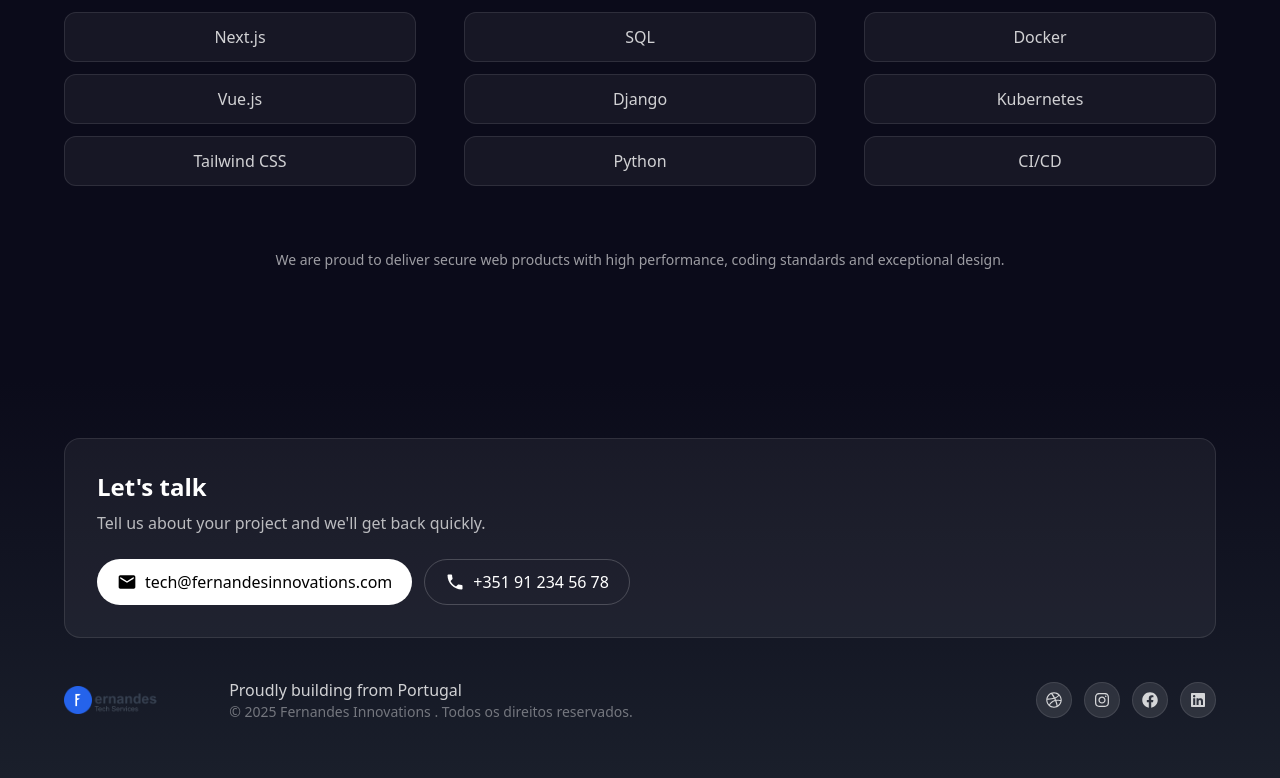
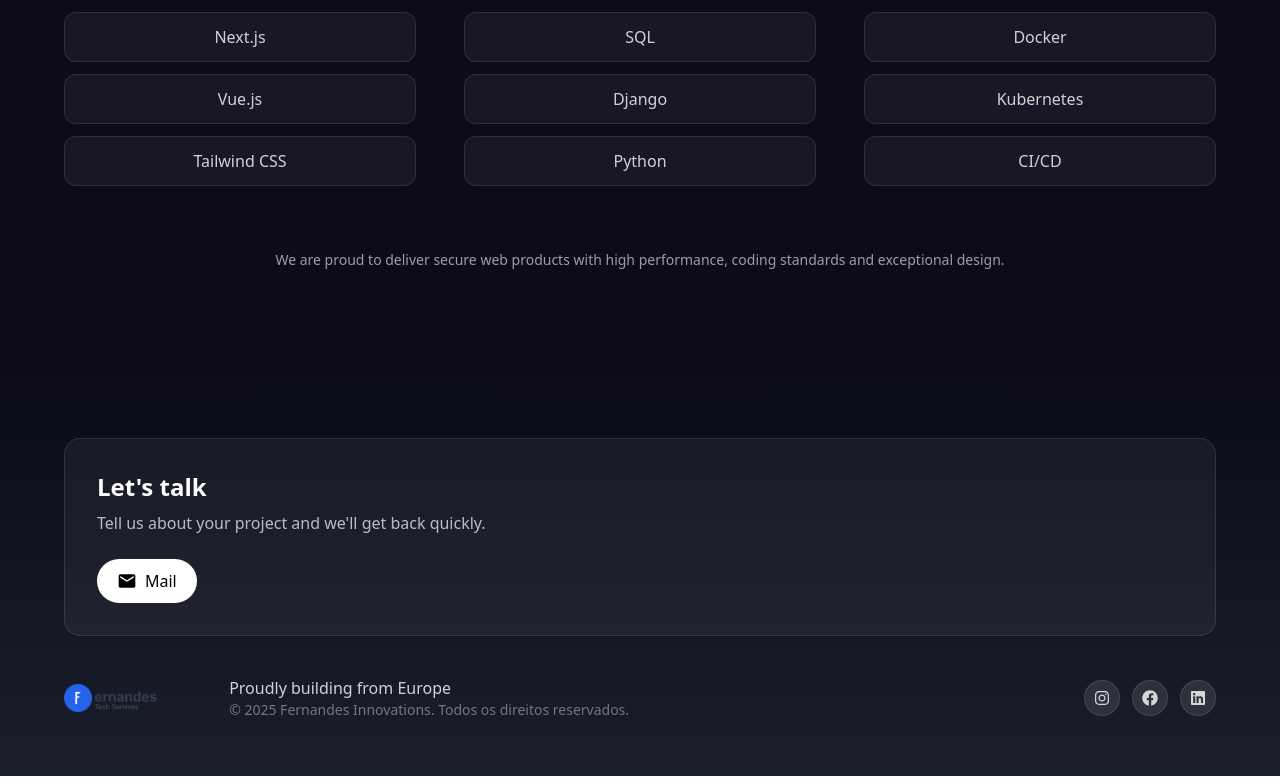
Before and after one commit to Teodoro-Dev/FernandesTechServices_Front-end, a React (Vite) app: page / in a window 1280 px wide. Shown: the part 2237-3015 px from the top of the page. Built offline with nearby package versions, Linux system fonts and the light colour scheme.

Commit message:
Aligning the footer

```diff
--- a/src/LandingPage/components/Footer.jsx
+++ b/src/LandingPage/components/Footer.jsx
@@ -1,4 +1,4 @@
-import { FaFacebook, FaInstagram, FaLinkedin, FaDribbble } from 'react-icons/fa'
+import { FaFacebook, FaInstagram, FaLinkedin } from 'react-icons/fa'
 import { MdEmail, MdPhone } from "react-icons/md"
 
 function Icon({ children }) {
@@ -35,29 +35,33 @@ export default function Footer() {
           <p className="text-white/70 mb-6">Tell us about your project and we'll get back quickly.</p>
           <div className="flex flex-col sm:flex-row gap-3">
             <a href="mailto:tech@fernandesinnovations.com" className="px-5 py-2.5 rounded-full bg-white text-black font-medium hover:bg-white/90 transition inline-flex items-center gap-2">
-              <MdEmail className="w-5 h-5" /> tech@fernandesinnovations.com
-            </a>
-            <a href="tel:+351912345678" className="px-5 py-2.5 rounded-full border border-white/20 text-white hover:border-white/40 transition inline-flex items-center gap-2">
-              <MdPhone className="w-5 h-5" /> +351 91 234 56 78
+              <MdEmail className="w-5 h-5" /> Mail
             </a>
           </div>
         </div>
 
         <div className="mt-10 flex flex-col md:flex-row items-start md:items-center justify-between gap-6">
           <div className="flex items-center gap-3">
-          <a href="/"><img src="/FernandesS.png" alt="Fernandes Tech Services" className="h-7 w-auto" />
+          <a href="/"><img src="/FernandesS.png" alt="Fernandes Tech Services" className="max-h-7 w-auto" />
           </a>
             <div>
-              <p className="text-white/80">Proudly building from Portugal</p>
-              <p className="text-white/40 text-sm">© {new Date().getFullYear()} <a href="https://fernandesinnovations.com">Fernandes Innovations </a>. Todos os direitos reservados.</p>
+              <p className="text-white/80">Proudly building from Europe</p>
+              <p className="text-white/40 text-sm">© {new Date().getFullYear()} <a href="https://fernandesinnovations.com">Fernandes Innovations. </a> Todos os direitos reservados.</p>
             </div>
           </div>
-          <div className="flex items-center gap-3">
-            <a href="https://dribbble.com" target="_blank" rel="noreferrer" aria-label="Dribbble"><Icon><FaDribbble /></Icon></a>
-            <a href="https://instagram.com" target="_blank" rel="noreferrer" aria-label="Instagram"><Icon><FaInstagram /></Icon></a>
-            <a href="https://facebook.com" target="_blank" rel="noreferrer" aria-label="Facebook"><Icon><FaFacebook /></Icon></a>
-            <a href="https://linkedin.com" target="_blank" rel="noreferrer" aria-label="LinkedIn"><Icon><FaLinkedin /></Icon></a>
-          </div>
+          <div className="flex items-center justify-center gap-3 sm:justify-start">
+  <a href="https://instagram.com" target="_blank" rel="noreferrer" aria-label="Instagram">
+    <Icon><FaInstagram /></Icon>
+  </a>
+  <a href="https://facebook.com" target="_blank" rel="noreferrer" aria-label="Facebook">
+    <Icon><FaFacebook /></Icon>
+  </a>
+  <a href="https://linkedin.com" target="_blank" rel="noreferrer" aria-label="LinkedIn">
+    <Icon><FaLinkedin /></Icon>
+  </a>
+</div>
+
+
         </div>
       </div>
     </footer>
```
